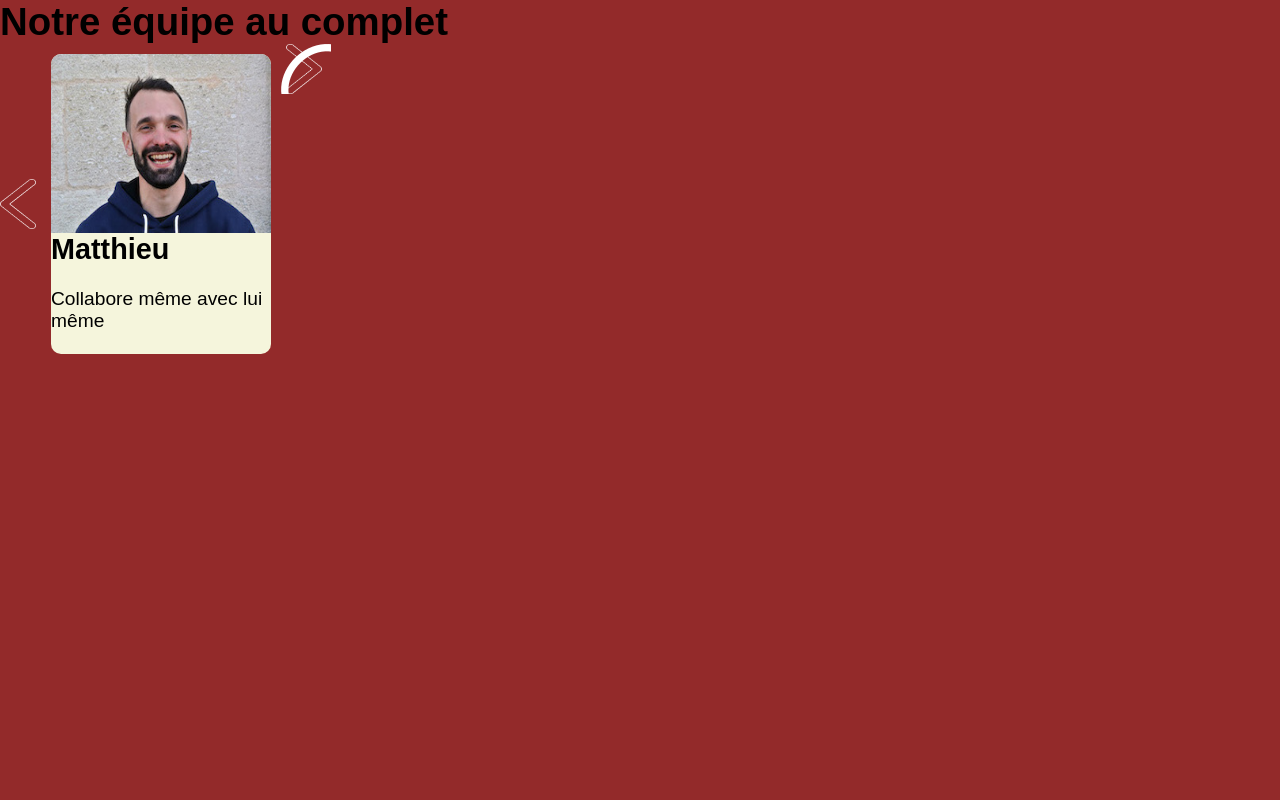
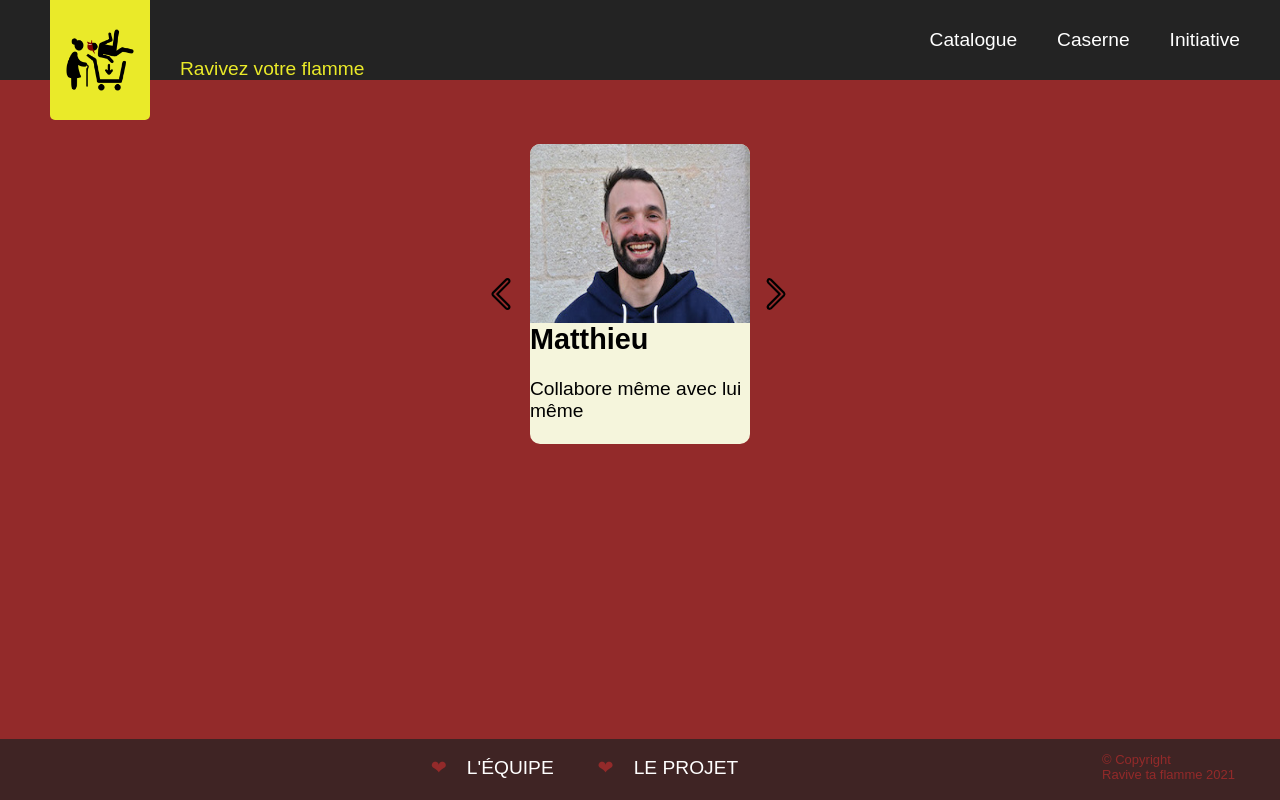
Before and after one commit to olivierjoubert/Firemen, a PHP site: page /ourTeam.php in a window 1280 px wide. Run offline with PHP 8.4, Linux system fonts and the light colour scheme.

Commit message:
ajout modif arrow

```diff
--- a/footer.php
+++ b/footer.php
@@ -14,7 +14,7 @@
         <div class="left-footer"></div>
 
             <ul class="footer-links">
-                <li class="footer-link"><a href="#">L'équipe</a></li>
+                <li class="footer-link"><a href="ourTeam.php">L'équipe</a></li>
                 <li class="footer-link"><a href="#">Le projet</a></li>
 
             </ul>
--- a/ourTeam.php
+++ b/ourTeam.php
@@ -8,6 +8,9 @@
     <title>Fireman</title>
 </head>
 <body>
+<?php
+require ('header.php')
+?>
 <h1>Notre équipe au complet</h1>
 <!--<p>Illorum ab nostra erga sint fiat ipse amicos sunt benevolentia quanti tertiam erga ferri nostra
     nosmet nosmet amicos nos illorum termini alteram eodem termini probo modo quanti nullam video in.</p>-->
@@ -49,7 +52,7 @@ $ourMemberArray = [
 ?>
 <div class="carContainer">
     <div class="arrow-left">
-        <img src="assets/leftarrow.png" alt="Arrow Left" />
+        <img src="assets/left-arrow-transparent.png" alt="Arrow Left" />
     </div>
     <div class="memberCard">
         <img class="pictureMember" <?php echo $ourMemberArray[3]['pictureMemberArray'] ?> alt="Matthieu">
@@ -57,8 +60,11 @@ $ourMemberArray = [
         <p><?php echo $ourMemberArray[3]['bioMemberArray']?></p>
     </div>
     <div class="arrow-right">
-        <img src="assets/rightarrow.png" alt="Arrow Right"/>
+        <img src="assets/right-arrow-transparent.png" alt="arrow right"/>
     </div>
 </div>
+<?php
+require ('footer.php')
+?>
 <script src="./script.js"></script>
 </body>
--- a/style.css
+++ b/style.css
@@ -338,13 +338,16 @@ select {
     padding: 5px;
     margin: 10px;
 }
-.allTeamMembers{
+/*.allTeamMembers{
     display :flex;
     justify-content: space-around;
     flex-wrap: wrap;
-}
+}*/
 .carContainer{
     display: flex;
+    justify-content: center;
+    align-items: center;
+    height: 500px;
 }
 
 .memberCard{
@@ -364,30 +367,29 @@ select {
 .arrow-left{
     display: flex;
     align-items: center;
+    height: 50px;
+    width: 35px;
 }
+
 .arrow-left :hover{
     cursor: pointer;
+    background-image: url("assets/left-arrow-black.png");
+    background-repeat: no-repeat;
+    display: flex;
+    align-items: center;
 }
+
 .arrow-right{
     display: flex;
     align-items: center;
-    background-image: url("assets/rightarrow.png");
     height: 50px;
-    width: 50px;
+    width: 35px;
 }
 
 .arrow-right :hover{
     cursor: pointer;
-    background-image: url("assets/hover-right-arrow.png");
+    background-image: url("assets/right-arrow-black.png");
+    background-repeat: no-repeat;
+    display: flex;
+    align-items: center;
 }
-
-.arrow-left img{
-    height: 50px;
-    width: 36px;
-    margin-right: 5px;
-}
-.arrow-right img{
-    height: 50px;
-    width: 36px;
-    margin-left: 5px;
-}
```
Also changed, not shown: assets/rightarrow.png.
